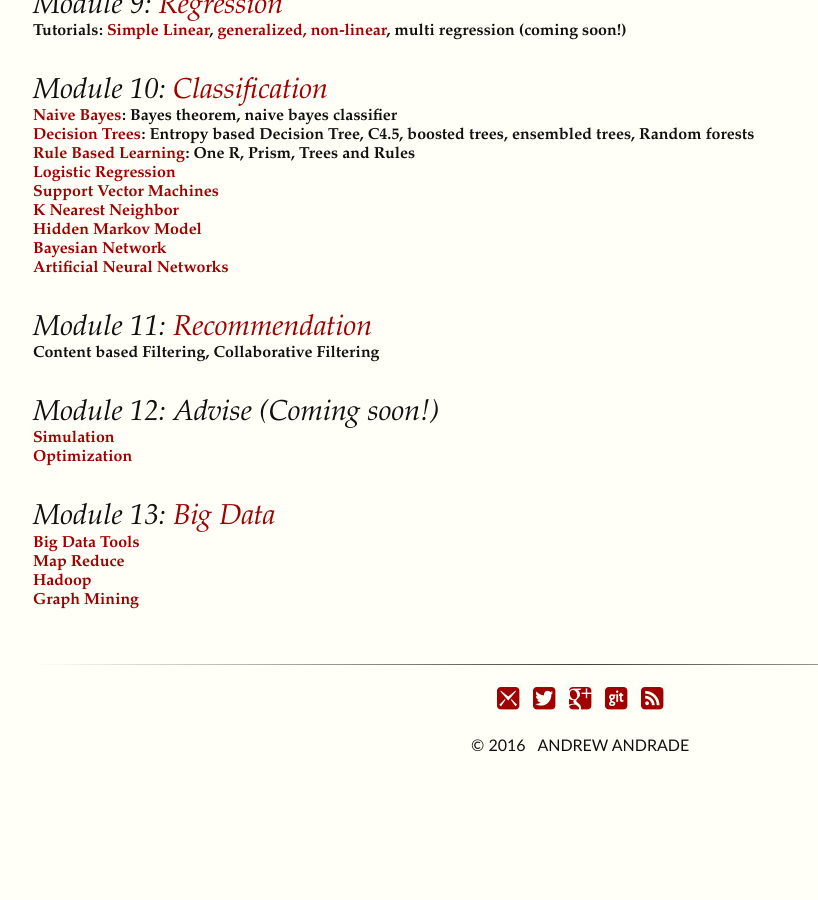
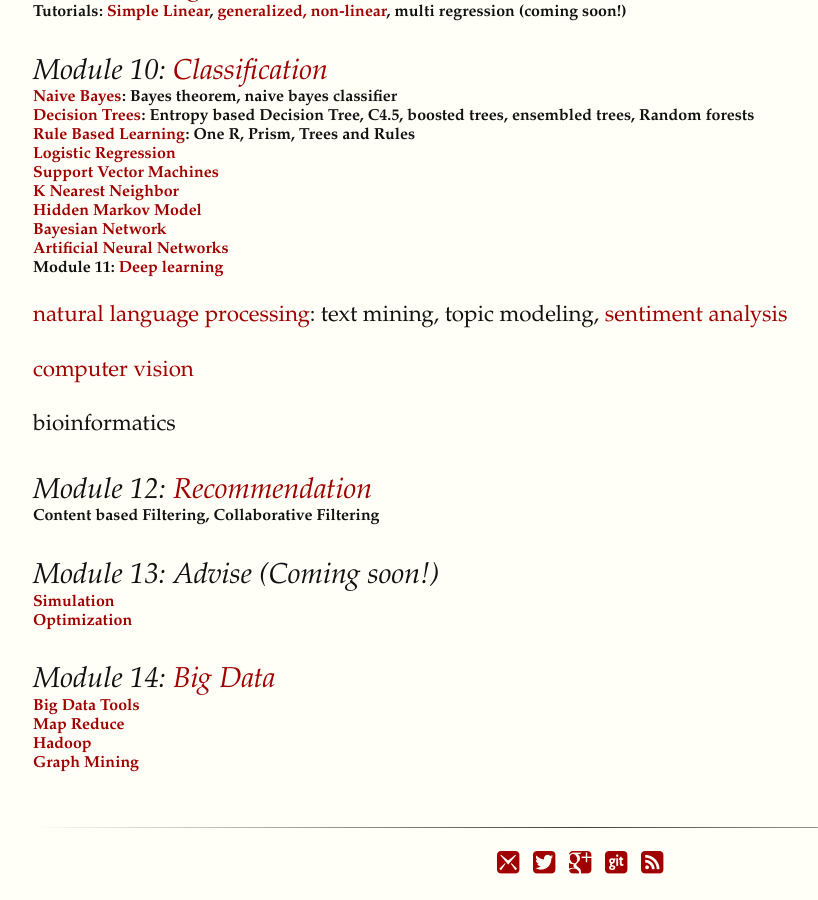
Before and after one commit to datascienceguide/datascienceguide.github.io, a Jekyll site: the page built from outline.md, in a window 1280 px wide and 900 px high, scrolled down 1308 px. Shown: the whole window, without its empty margins (31-849 px from the left). Built offline with Jekyll 4.4.1, drawn with Linux system fonts in a browser that asks for light colours; before the commit the page ends 2097 px from its top, so only the background shows below that; some of the changed text lies outside the part shown.

Commit message:
added new topics

```diff
--- a/outline.md
+++ b/outline.md
@@ -68,7 +67,6 @@ title: "outline"
 #### [Association Rule Mining](association-rule-mining/)
 
 #### [Hypothesis Testing](hypothesis-testing)
-
 
 ### Module 8: [Predict](predict/)
 
@@ -108,17 +106,25 @@ title: "outline"
 
 #### [Artificial Neural Networks](neural-network)
 
-### Module 11: [Recommendation](recommendation/)
+#### Module 11: [Deep learning](deep-learning/)
+
+[natural language processing](natural-language-processing): text mining, topic modeling, [sentiment analysis](/sentiment-analysis)
+
+[computer vision](/computer-vision)
+
+bioinformatics
+
+### Module 12: [Recommendation](recommendation/)
 
 #### Content based Filtering, Collaborative Filtering
 
-### Module 12: Advise (Coming soon!)
+### Module 13: Advise (Coming soon!)
 
 #### [Simulation](simulation/)
 
 #### [Optimization](optization/)
 
-### Module 13: [Big Data](big-data-fundamentals)
+### Module 14: [Big Data](big-data-fundamentals)
 
 #### [Big Data Tools](opensource-bigdata-tools/)
 
```
Also changed, not shown: other parts of outline.md (+0 -1 lines), _posts/deep_learning/2016-12-13-deep-learning.md (added, +35 -0 lines), _posts/deep_learning/nlp/2016-12-24-sentiment-analysis.md (renamed from _posts/nlp/2016-12-24-sentiment-analysis.md).
